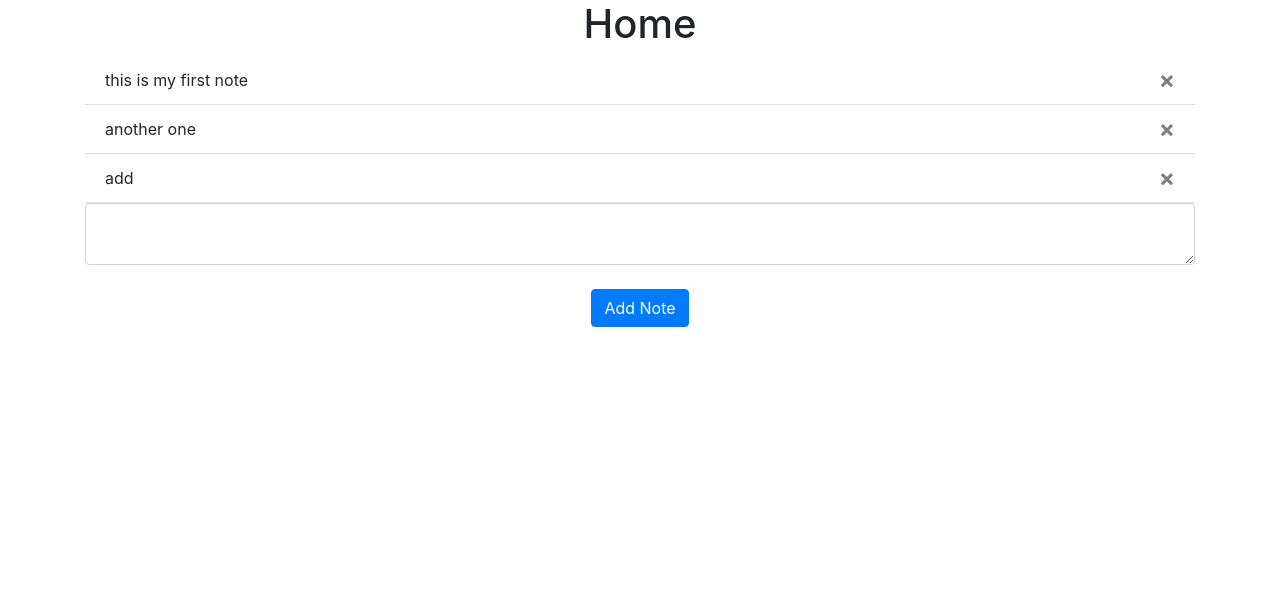
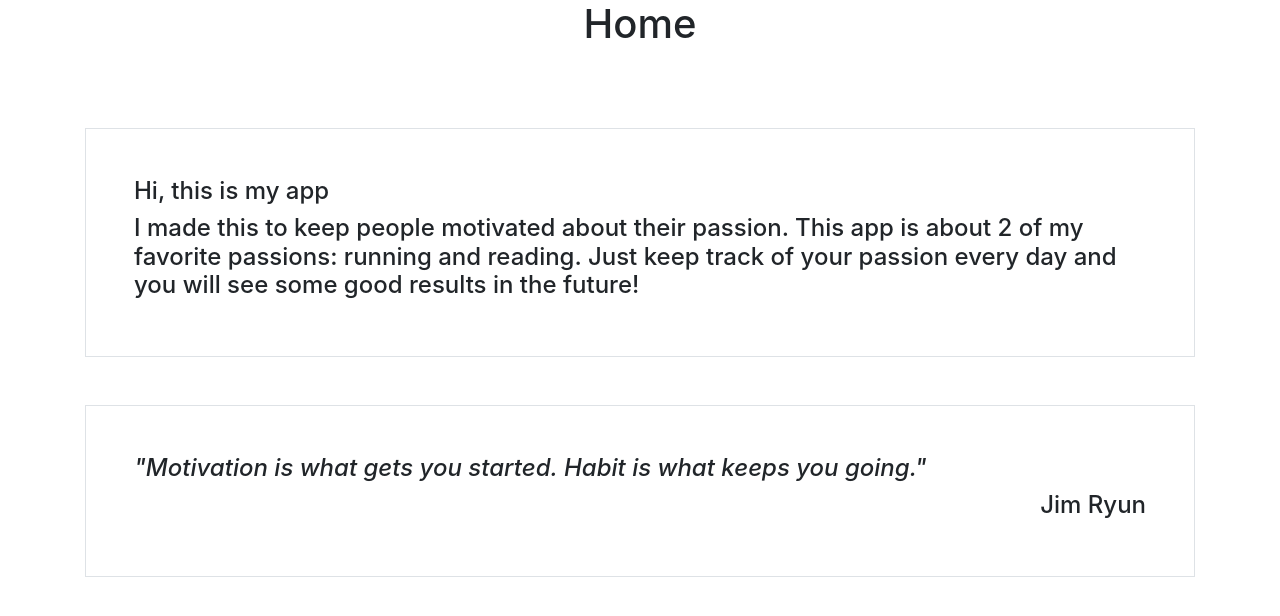
Before and after one commit to andreidutceac/progressapp23, a Flask app: page / in a window 1280 px wide. Shown: the part 56-672 px from the top of the page. Run offline with Flask 3, Linux system fonts and the light colour scheme; a user stored in the database is signed in; some libraries are stand-ins or nearby versions.

Commit message:
home edit

```diff
--- a/website/templates/home.html
+++ b/website/templates/home.html
@@ -2,21 +2,16 @@
 
 {% block content %}
 <h1 align="center">Home</h1>
-<ul class="list-group list-group-flush" id="notes">
-  {% for note in user.notes %}
-  <li class="list-group-item">
-    {{ note.data }}
-    <button type="button" class="close" onClick="deleteNote({{ note.id }})">
-      <span aria-hidden="true">&times;</span>
-    </button>
-  </li>
-  {% endfor %}
-</ul>
-<form method="POST">
-  <textarea name="note" id="note" class="form-control"></textarea>
-  <br />
-  <div align="center">
-    <button type="submit" class="btn btn-primary">Add Note</button>
-  </div>
-</form>
+<br>
+<div class="container p-5 my-5 border">
+    <h4>Hi, this is my app</h4>
+    <h4>I made this to keep people motivated about their passion. This app
+    is about 2 of my favorite passions: running and reading. Just keep track of your passion every day
+    and you will see some good results in the future!</h4>
+</div>
+<div class="container p-5 my-5 border">
+    <h4 class="font-italic">"Motivation is what gets you started. Habit is what keeps you going."</h4>
+    <h4 class="text-right">Jim Ryun</h4>
+</div>
+
 {% endblock %}
```
Also changed, not shown: website/database.db.
